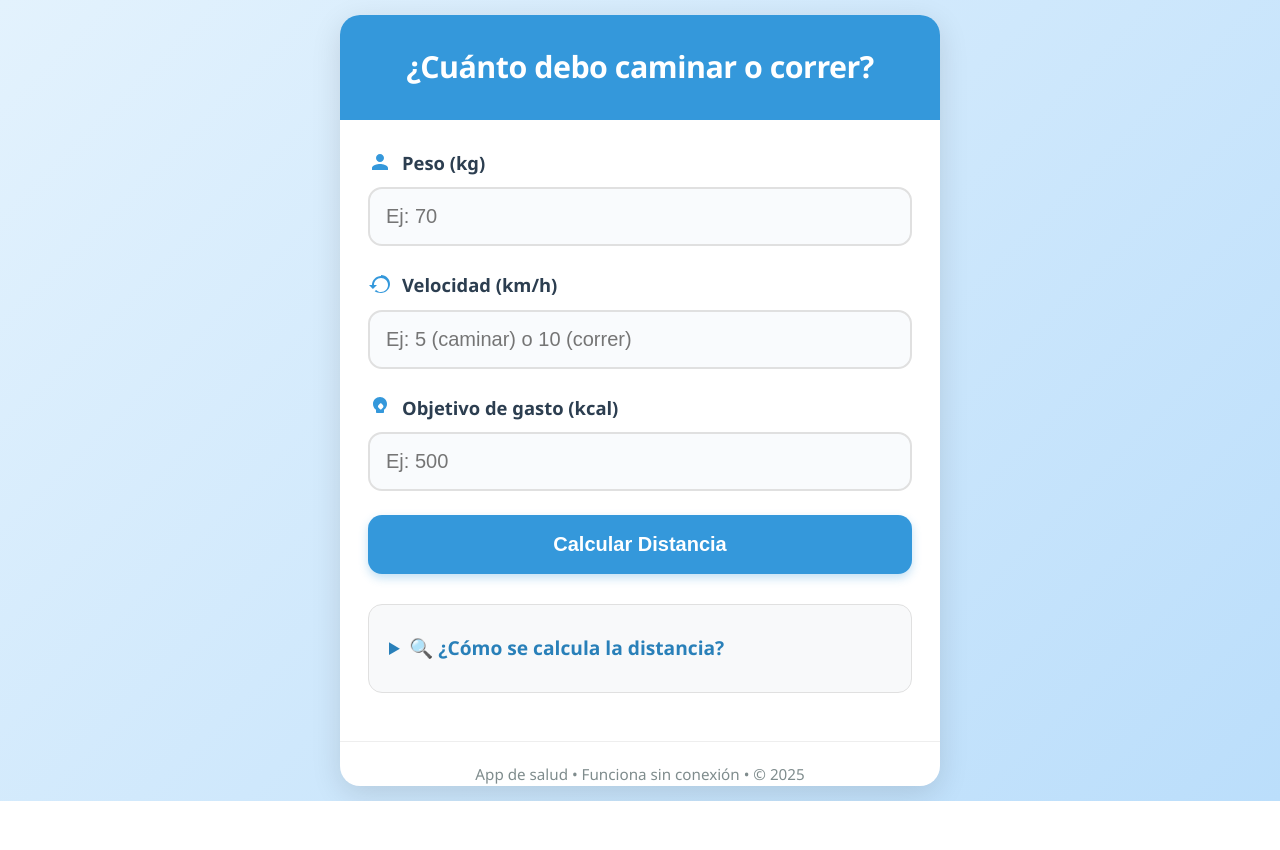
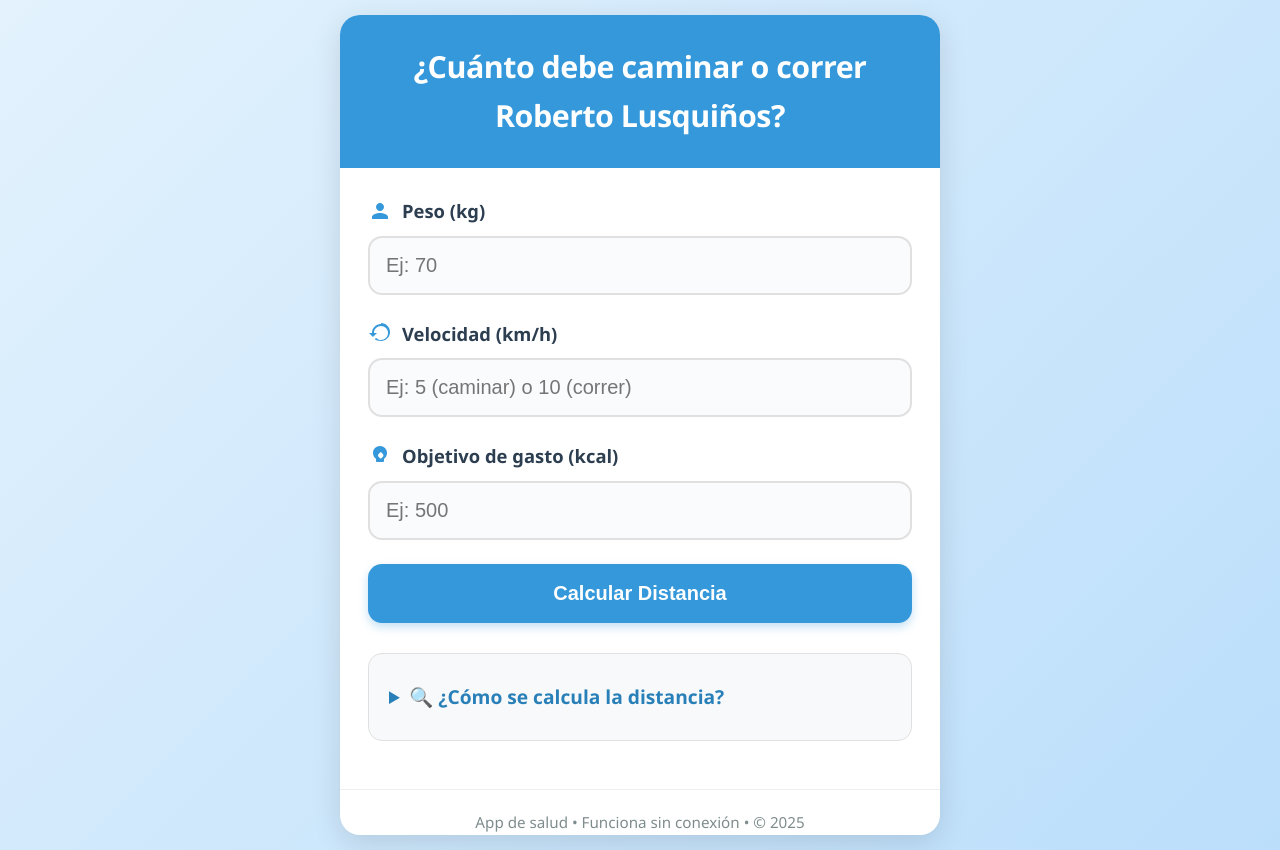
Before and after one commit to whoissif/QUEMAR-CALORIAS, a plain HTML site: page index.html in a window 1280 px wide. Before the commit the page ends 801 px from the top, so only its background shows below. Drawn offline with Linux system fonts and the light colour scheme.

Commit message:
Update index.html

```diff
--- a/index.html
+++ b/index.html
@@ -182,7 +182,7 @@
 <body>
   <div class="container">
     <header>
-      <h1>¿Cuánto debo caminar o correr?</h1>
+      <h1>¿Cuánto debe caminar o correr Roberto Lusquiños?</h1>
     </header>
 
     <div class="content">
```
